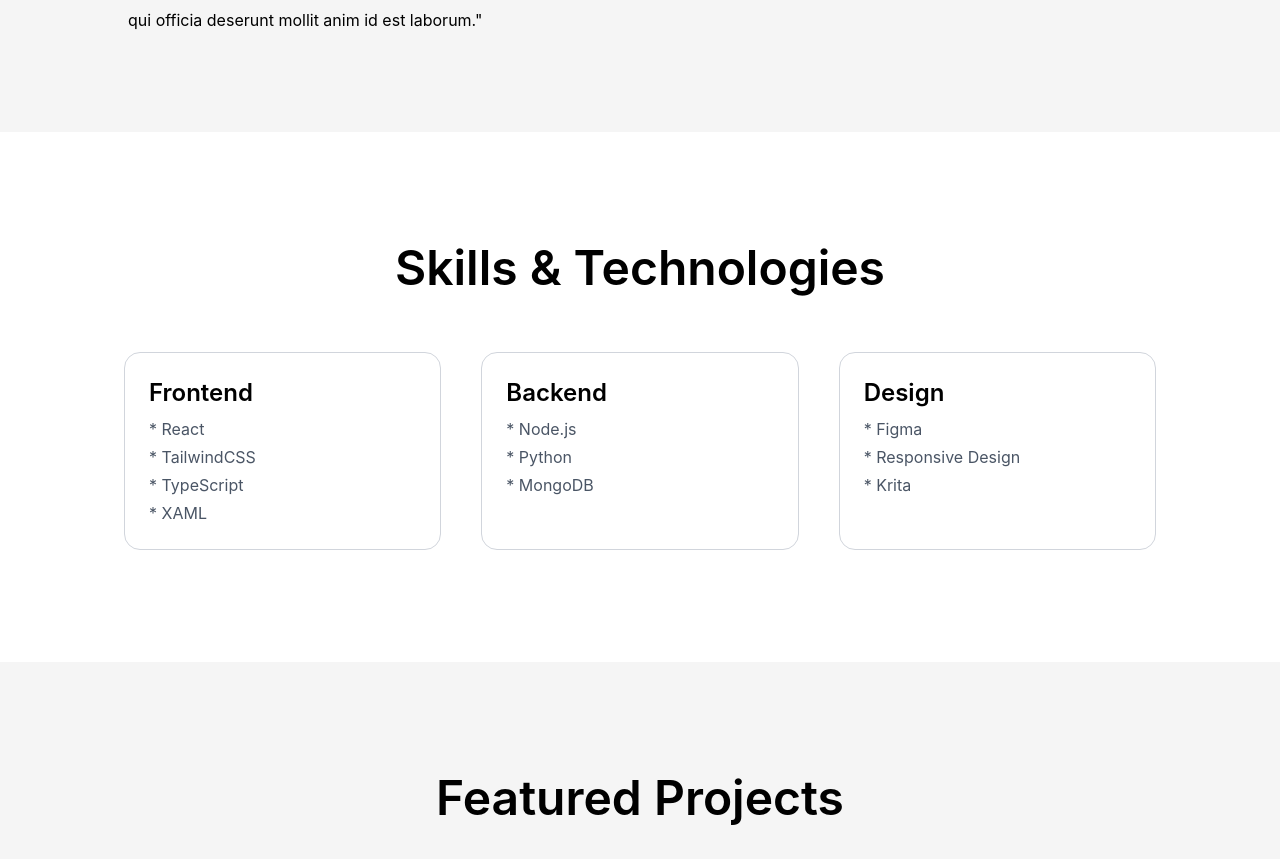
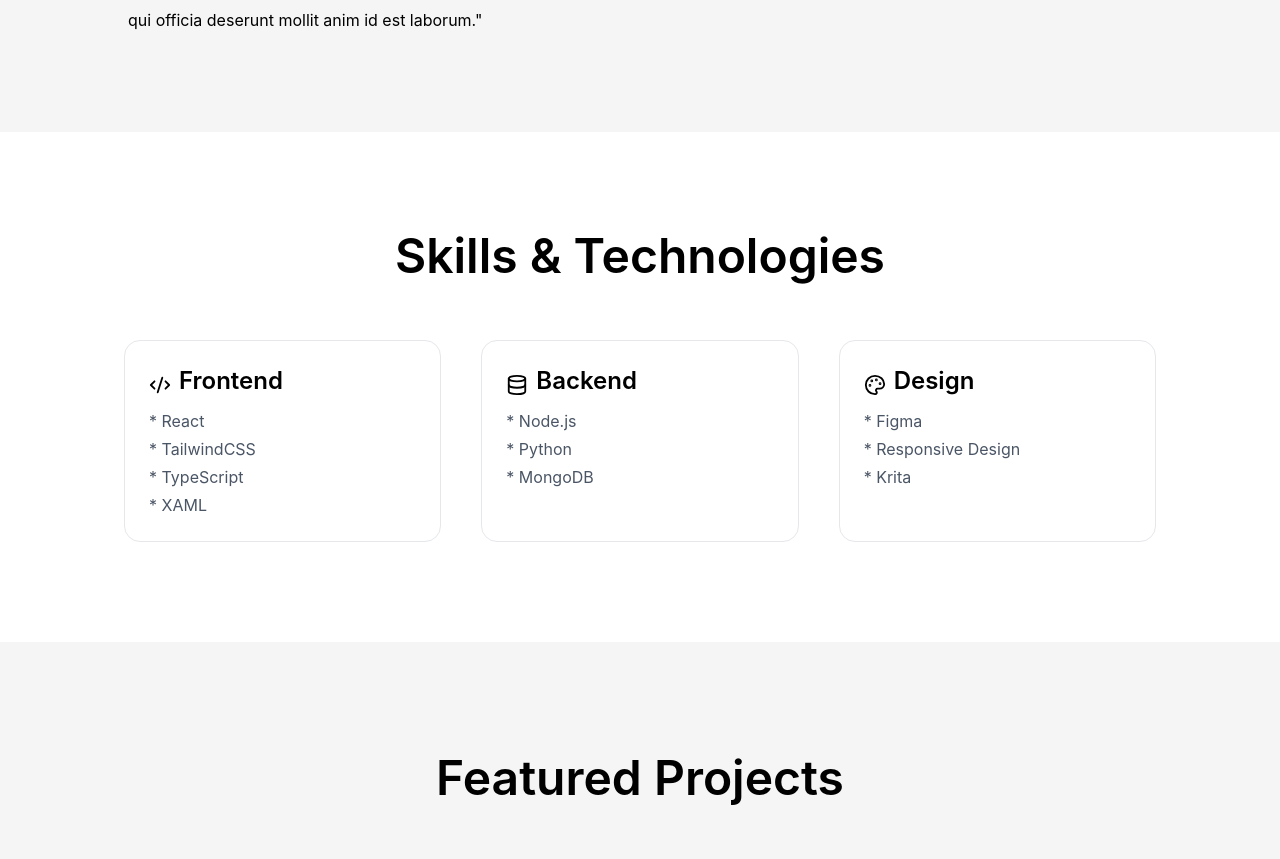
Before and after one commit to mangunea/Portfolio, a React (Vite) app in the folder website-portfolio/: page / in a window 1280 px wide. Shown: the part 1224-2083 px from the top of the page. Built offline with nearby package versions, Linux system fonts and the light colour scheme.

Commit message:
implement more icons using lucide

```diff
--- a/website-portfolio/src/Header.jsx
+++ b/website-portfolio/src/Header.jsx
@@ -1,3 +1,8 @@
+import {
+Mail,
+} from "lucide-react";
+
+
 function Header() {
   return (
   <header>
@@ -21,7 +26,9 @@
             GET IN TOUCH
           </button>
         </div>
-
+        <div className="flex justify-center gap-8">
+          <Mail size={23}/>
+        </div>
       </div>
     </section>
   </header>
--- a/website-portfolio/src/Skills.jsx
+++ b/website-portfolio/src/Skills.jsx
@@ -1,16 +1,23 @@
+import {
+  Code2,
+  Database,
+  Palette
+} from "lucide-react";
+
+
 function Skills() {
 
     const skillCards = [
-
-        {title: "Frontend",  skills: ["React", "TailwindCSS", "TypeScript", "XAML"] },
-        {title: "Backend", skills: ["Node.js", "Python", "MongoDB"] },
-        {title: "Design", skills: ["Figma", "Responsive Design", "Krita"] }
+,
+        {title: "Frontend", icon: <Code2 size={22}/>, skills: ["React", "TailwindCSS", "TypeScript", "XAML"] },
+        {title: "Backend", icon: <Database size={22}/>, skills: ["Node.js", "Python", "MongoDB"] },
+        {title: "Design", icon: <Palette size={22}/>, skills: ["Figma", "Responsive Design", "Krita"] }
 
     ];
 
     return(
 
-        <section id="skills" className="px-6 py-28 bg-[white]">
+        <section id="skills" className="px-6 py-25 bg-[white]">
             <div className="max-w-7xl mx-auto">
             <h2 className="text-5xl font-semibold text-center mb-15">
                 Skills & Technologies</h2>
@@ -18,11 +25,13 @@
 
         <div className="grid grid-cols-1 lg:grid-cols-3 gap-10 px-25">
             {skillCards.map((card, index) => (
-                <div key={index} className="border border-gray-300 rounded-2xl p-6 hover:border-black">
+                <div key={index} className="border border-gray-200 rounded-2xl p-6 hover:border-black">
+                    <div className="flex items-center gap-2 mb-1">
+                        {card.icon}
                     <h3 className="text-2xl font-semibold mb-2">
                     {card.title}
                     </h3>
-
+                </div>
                     <ul className="space-y-1 text-gray-600 text-1xl">
                         {card.skills.map((skill, i) => (
                             <li key={i}>* {skill}  </li>
```
Also changed, not shown: website-portfolio/src/assets/github icon.png (added), website-portfolio/src/assets/linkedinicon.png (added).
